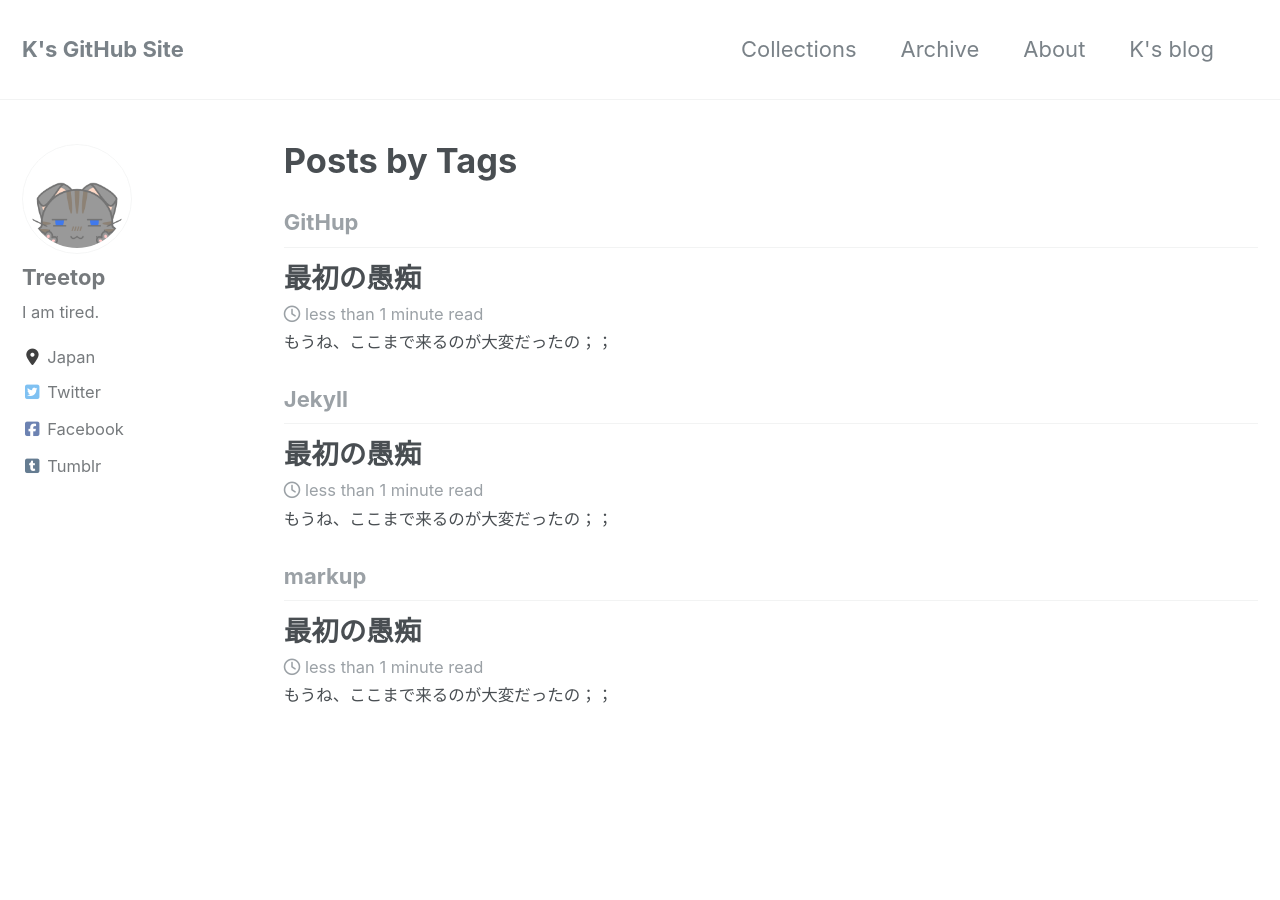
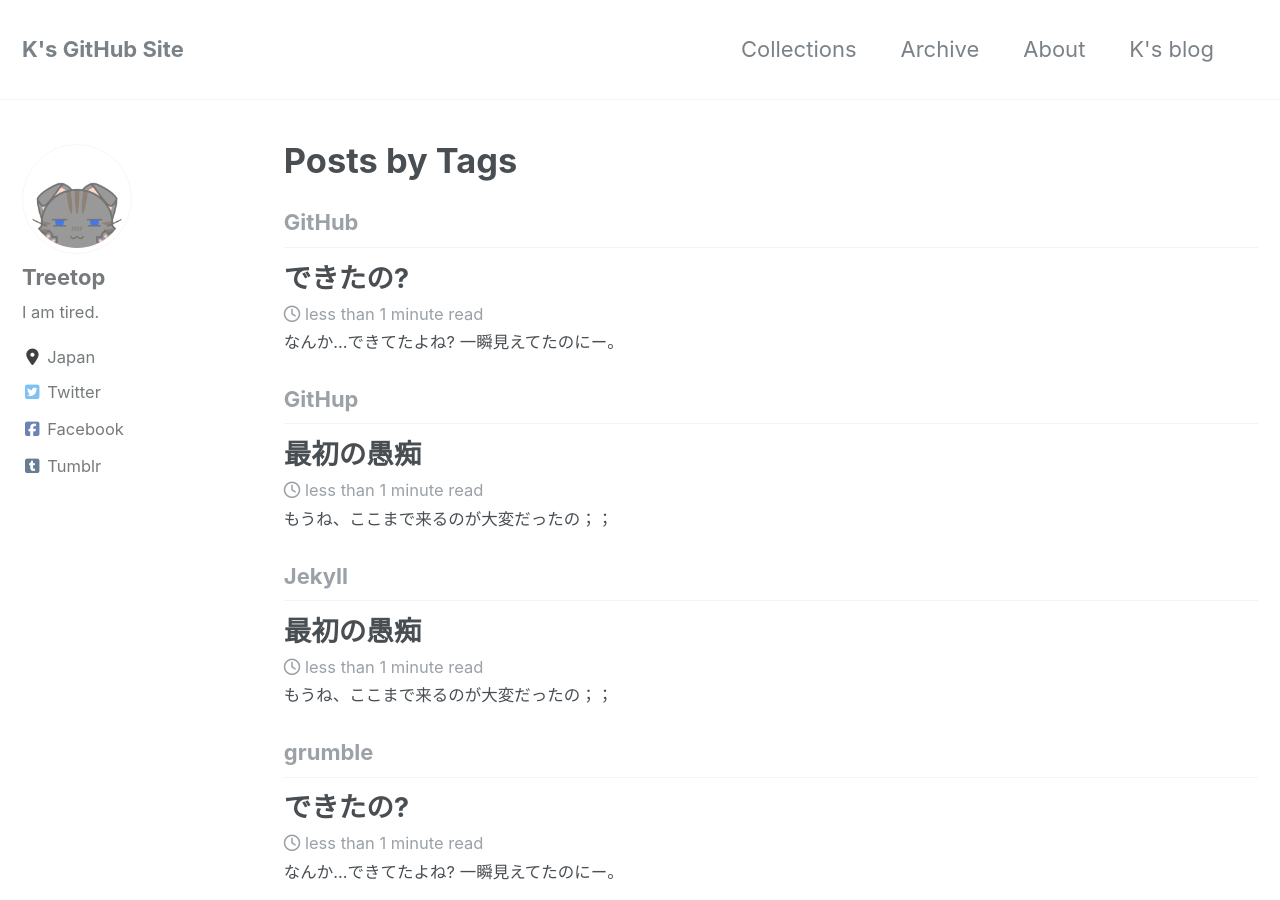
Before and after one commit to laureltreetop/laureltreetop.github.io, a Jekyll site: the page built from _pages/tag-archive.html, in a window 1280 px wide and 900 px high. Built offline with Jekyll 4.4.1, drawn with Linux system fonts in a browser that asks for light colours; nearby versions of some CDN libraries.

Commit message:
Update 2017-08-01-post.md

```diff
--- a/_posts/2017-08-01-post.md
+++ b/_posts/2017-08-01-post.md
@@ -3,7 +3,11 @@
 author: Treetop
 date:   2017-08-01 19:43:00 +0900
 title: "できたの?"
-categories: [githubpages]
+categories:
+  - GitHub Pages
+tags:
+  - GitHub
+  - grumble
 ---
 なんか…できてたよね?
 一瞬見えてたのにー。
```
